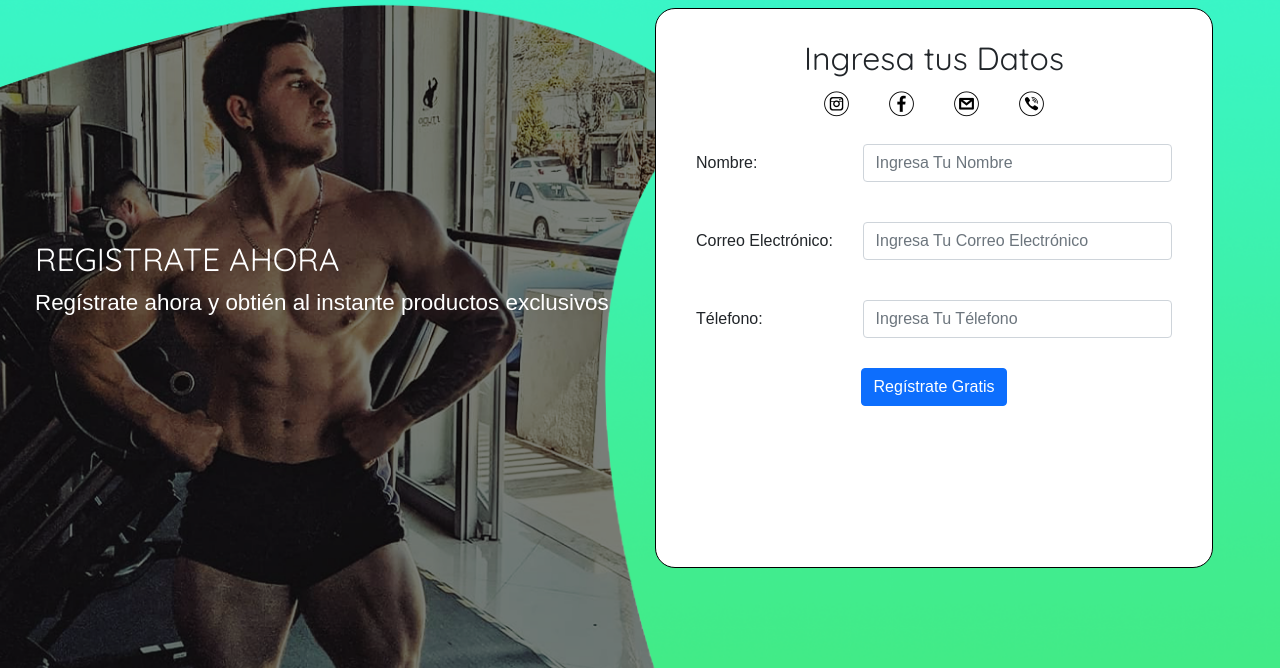
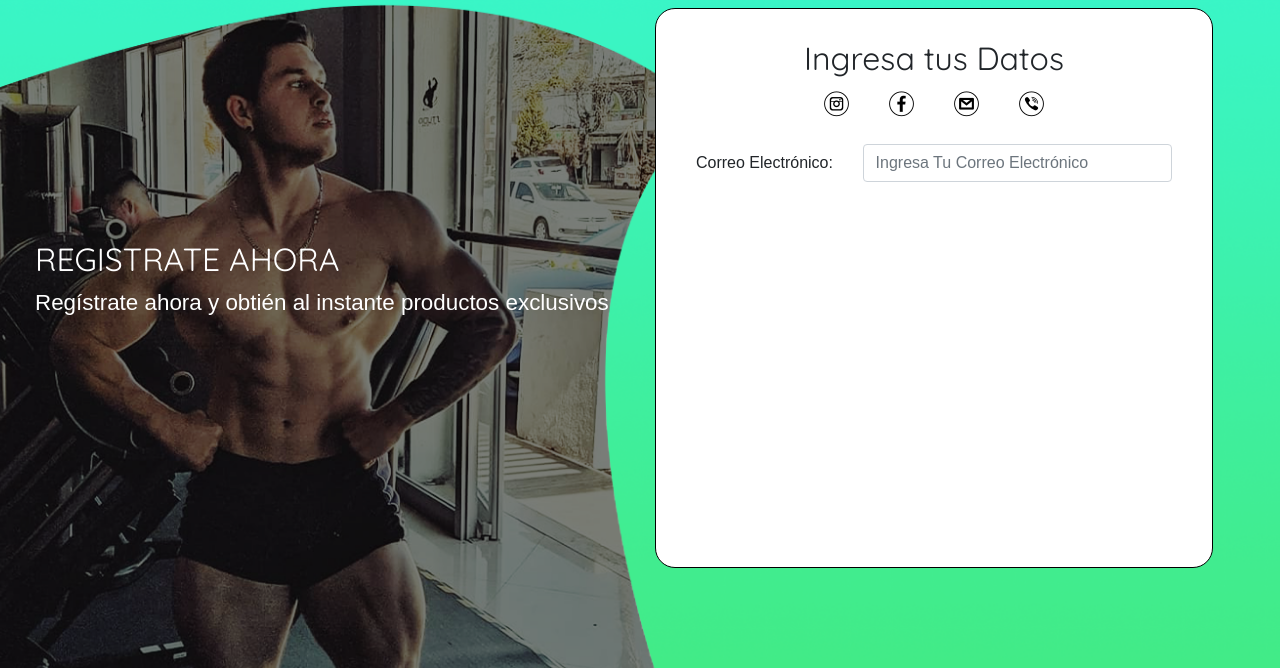
Before and after one commit to LuisFlores083/LP-EspectraServ, a plain HTML site: page index.html in a window 1280 px wide. Shown: the part 132-802 px from the top of the page. Drawn offline with Linux system fonts and the light colour scheme; a web font is replaced by a local one.

Commit message:
Actualizacion de index

```diff
--- a/index.html
+++ b/index.html
@@ -52,20 +52,20 @@
         <a id="e" href="espectraejercicios02@gmail.com">3</a>
         <a id="w" href="https://wa.me/message/XAKTTPJ3ZBY3E1?src=qr">v</a>
       </div>
-      <div class="content_entradas">
+      <!--<div class="content_entradas">
         <label for="staticEmail"><span>Nombre: </span></label>
         <input type="text" class="form-control" placeholder="Ingresa Tu Nombre">
-      </div>
+      </div>-->
       <div class="content_entradas">
         <label for="staticEmail"><span>Correo Electrónico:</span> </label>
         <input type="email" class="form-control"  id="EmailControlInput" placeholder="Ingresa Tu Correo Electrónico">
       </div>
-      <div class="content_entradas">
+      <!--<div class="content_entradas">
         <label for="staticEmail" class=""><span>Télefono:</span> </label>
         <input type="tel" class="form-control" placeholder="Ingresa Tu Télefono">
       </div>
       <div>
-        <button type="submit" class="btn btn-primary">Regístrate Gratis</button>
+        <button type="submit" class="btn btn-primary">Regístrate Gratis</button>-->
       </div>
     </form>
   </section>
```
